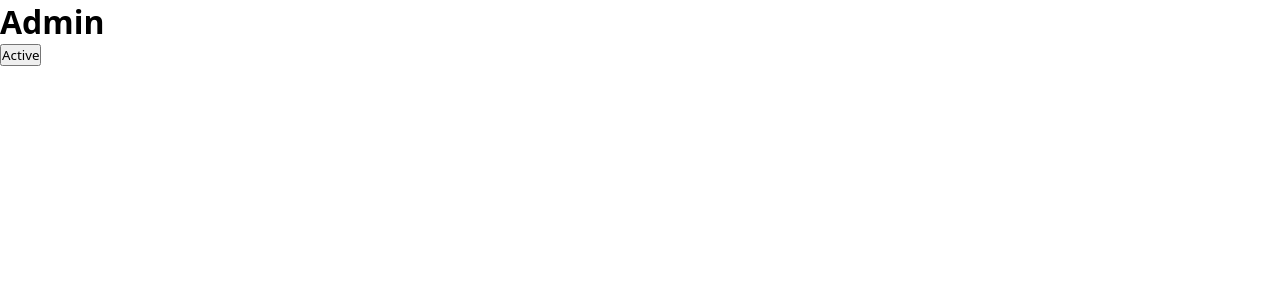
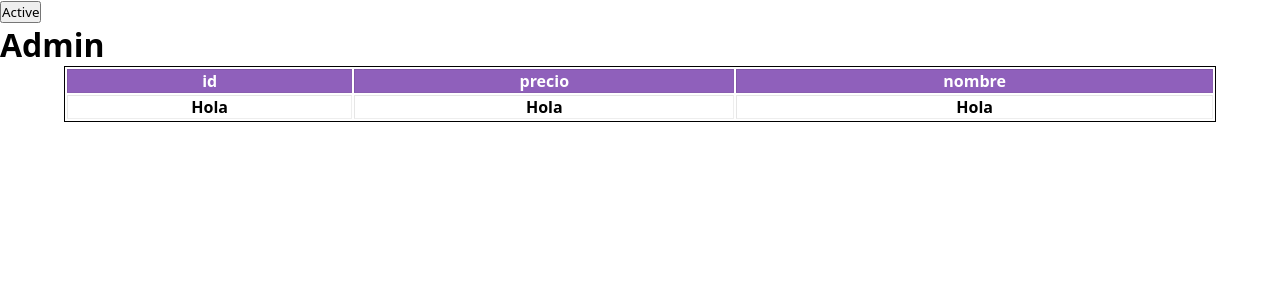
Before and after one commit to Riwi-Lovelace/RIWI_MARKET_FRONTEND, a React (Vite) app: page /admin in a window 1280 px wide. Shown: the top 300 px of the page. Built offline with nearby package versions, Linux system fonts and the light colour scheme.

Commit message:
"Updated navAdddGeneral.css and admin.jsx files with changes to CSS styles and added List component to admin page"

```diff
--- a/src/components/nav/navAdddGeneral.css
+++ b/src/components/nav/navAdddGeneral.css
@@ -16,9 +16,11 @@
 }
 .open-modal-nav{
     transform: translateX(0px);
+    display: flex;
 }
 .close-modal-nav{
-    transform: translateX(-400px);
+    transform: translateX(-500px);
+    width: 0%;
 }
 
 
--- a/src/pages/admin/admin.jsx
+++ b/src/pages/admin/admin.jsx
@@ -3,10 +3,16 @@ import {NavAdmin} from '../../components/nav/navBarrAdmin.jsx'
 
 import { useEffect, useState } from "react"
 
+// import list generic,primer param es para el numero de fiklas que este mismo tendra,y y el segundo todod los valores que iran en cada una de las filas
+import {List} from './components/listGeneric.jsx'
+
+//Estilos generales del admin
+import './css/stylesAdmin.css'
+
+const Admin = ()=>{
 
 
-
-const Admin = ()=>{
+    const listAdminSee = ["id","precio","nombre"]
 
     const [activeModal,SeActiveModal] = useState(false)
 
@@ -20,11 +26,15 @@ const Admin = ()=>{
 
     return(
         <div className="AdminCase">
-            <h1>Admin</h1>
-            <h4>{statusMenue}</h4>
-            <button onClick={active}>Active</button>
+              <button onClick={active}>Active</button>
+              <h1>Admin</h1>
+              <h4>{statusMenue}</h4>
+            <div className='container'>
+                <NavAdmin modalActived={activeModal} option={handleOptionMenue}/>
+                <List filasNumber={listAdminSee} arrayValues={[]} />
+            </div>
 
-            <NavAdmin modalActived={activeModal} option={handleOptionMenue}/>
+
         </div>
     )
 }
--- /dev/null
+++ b/src/pages/admin/components/css/componentList.css
@@ -0,0 +1,27 @@
+.list{
+    width: 90%;
+    height: auto;
+
+    margin-left: 5%;
+    margin-right: 5%;
+
+}
+.list table{
+    width: 100%;
+    height: auto;
+    font-size: calc(0.2em + 1vw);
+    border: 1px solid black;
+}
+
+.list thead{
+    border: 1px solid rgba(0, 0, 0, 0.096);
+    width: 100%;
+    background-color: rgb(143, 96, 187);
+    color: white;
+}
+
+
+.list tbody{
+    border: 1px solid rgba(0, 0, 0, 0.096);
+    width: 100%;
+}
--- /dev/null
+++ b/src/pages/admin/components/listGeneric.jsx
@@ -0,0 +1,37 @@
+import { useEffect, useState } from "react"
+
+
+//css del componente
+import './css/componentList.css'
+
+export const List = ({filasNumber,arrayValues})=>{
+
+
+    const [HeadTable, SetHeadTable] = useState([]);
+
+    useEffect(() => {
+        SetHeadTable(filasNumber)
+    }, [filasNumber]);
+
+
+    return(
+        <div className="list">
+        <table className="table-listGeneric" border={1}>
+            <thead>
+                <tr>
+                    {HeadTable.map((value, index) => (
+                        <th key={index}>{value}</th>
+                    ))}
+                </tr>
+            </thead>
+            <tbody>
+                <tr>
+                    <th> Hola </th>
+                    <th> Hola </th>
+                    <th> Hola </th>
+                </tr>
+            </tbody>
+        </table>
+    </div>
+    )
+}
--- /dev/null
+++ b/src/pages/admin/css/stylesAdmin.css
@@ -0,0 +1,11 @@
+.AdminCase{
+    width: 100%;
+    height: 100%;
+}
+
+.container{
+    display: flex;
+    width: 100%;
+    height: 100%;
+    justify-content: start;
+}
```
